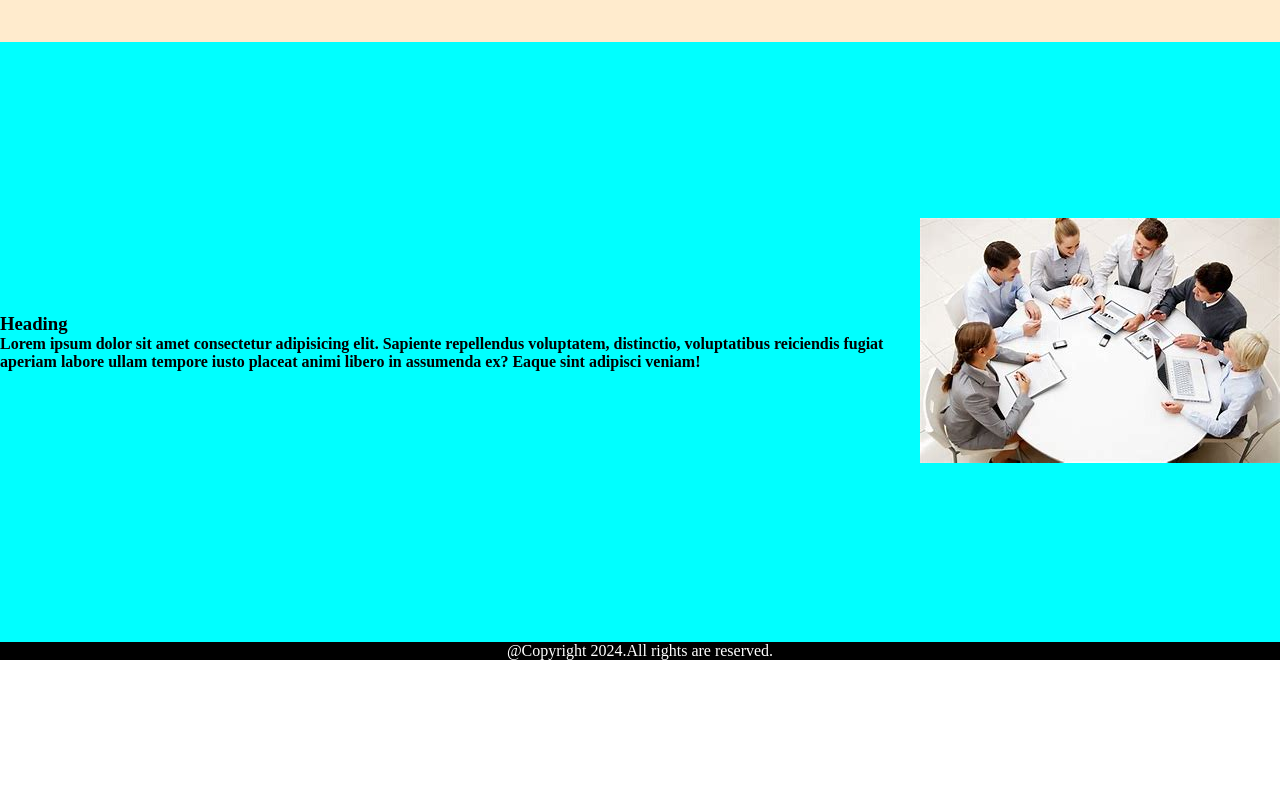
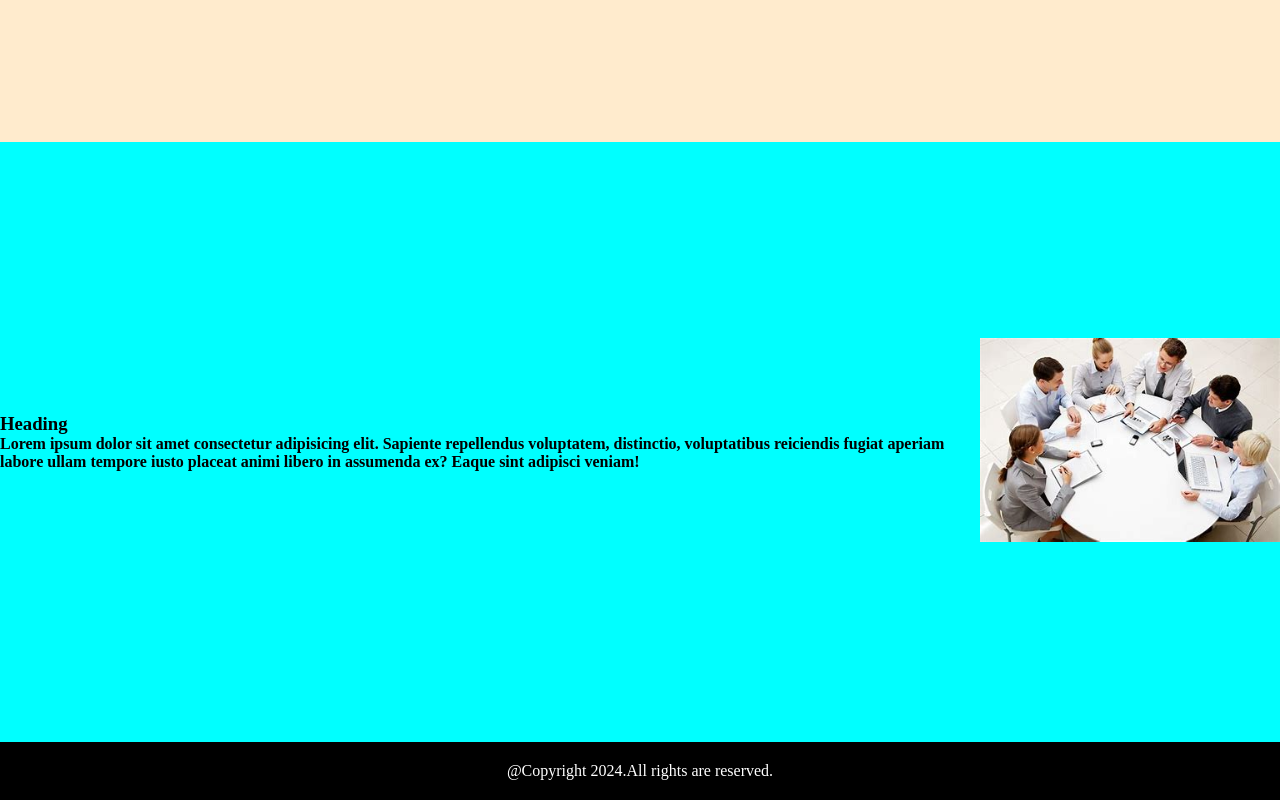
Before and after one commit to Sruthika111/OnlineStore, a plain HTML site: page index.html in a window 1280 px wide. Shown: the part 1196-1996 px from the top of the page. Before the commit the page ends 1856 px from the top, so only its background shows below. Drawn offline with Linux system fonts and the light colour scheme.

Commit message:
modified

```diff
--- a/index.html
+++ b/index.html
@@ -33,7 +33,7 @@
         .row {
             display: flex;
             justify-content: center;
-            height: 600px;
+            height: 700px;
             align-items: center;
         }
 
@@ -60,6 +60,10 @@
             background-color: black;
             color:white;
             text-align: center;
+            padding: 20px;
+        }
+        img{
+            width:300px;
         }
 
     </style>
```
